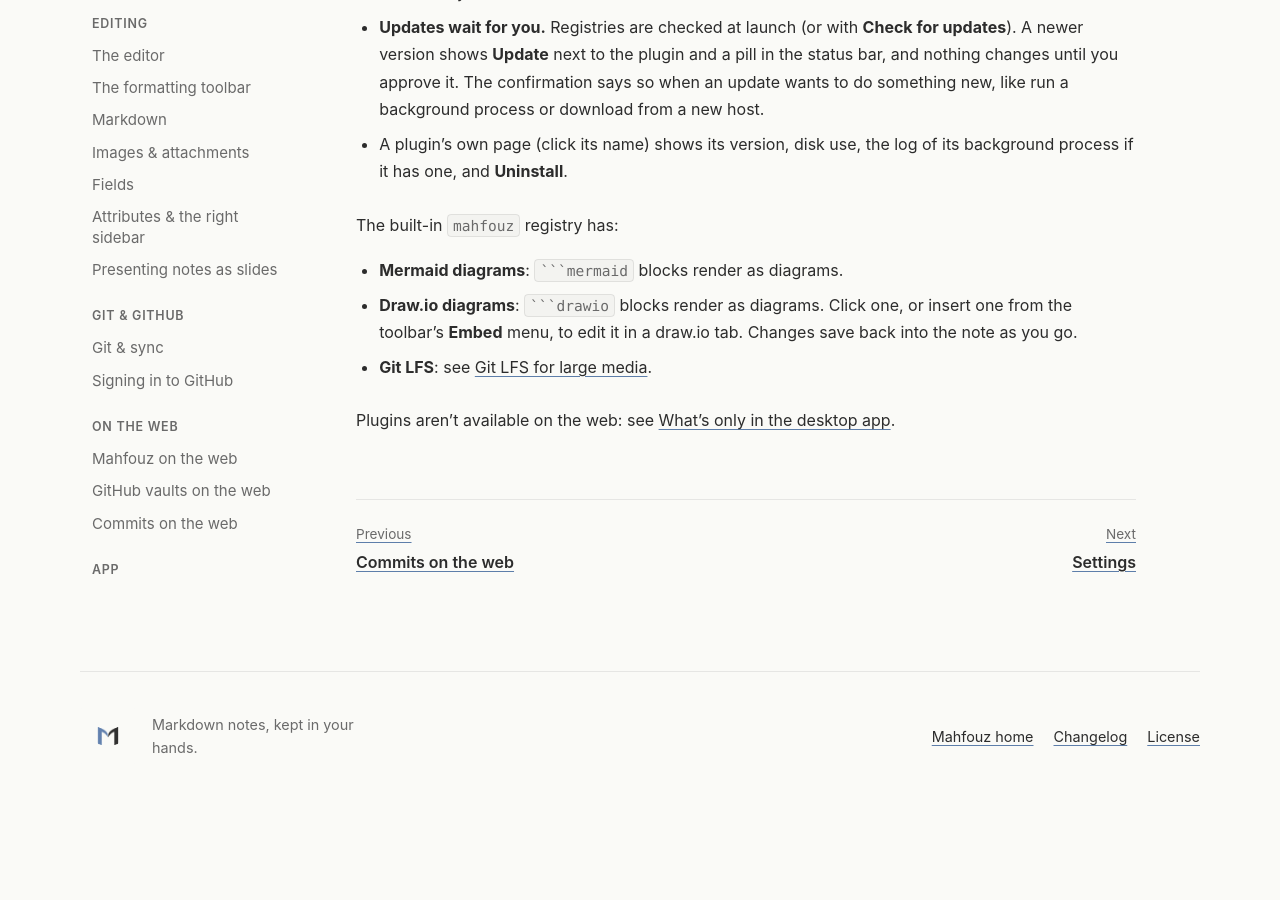
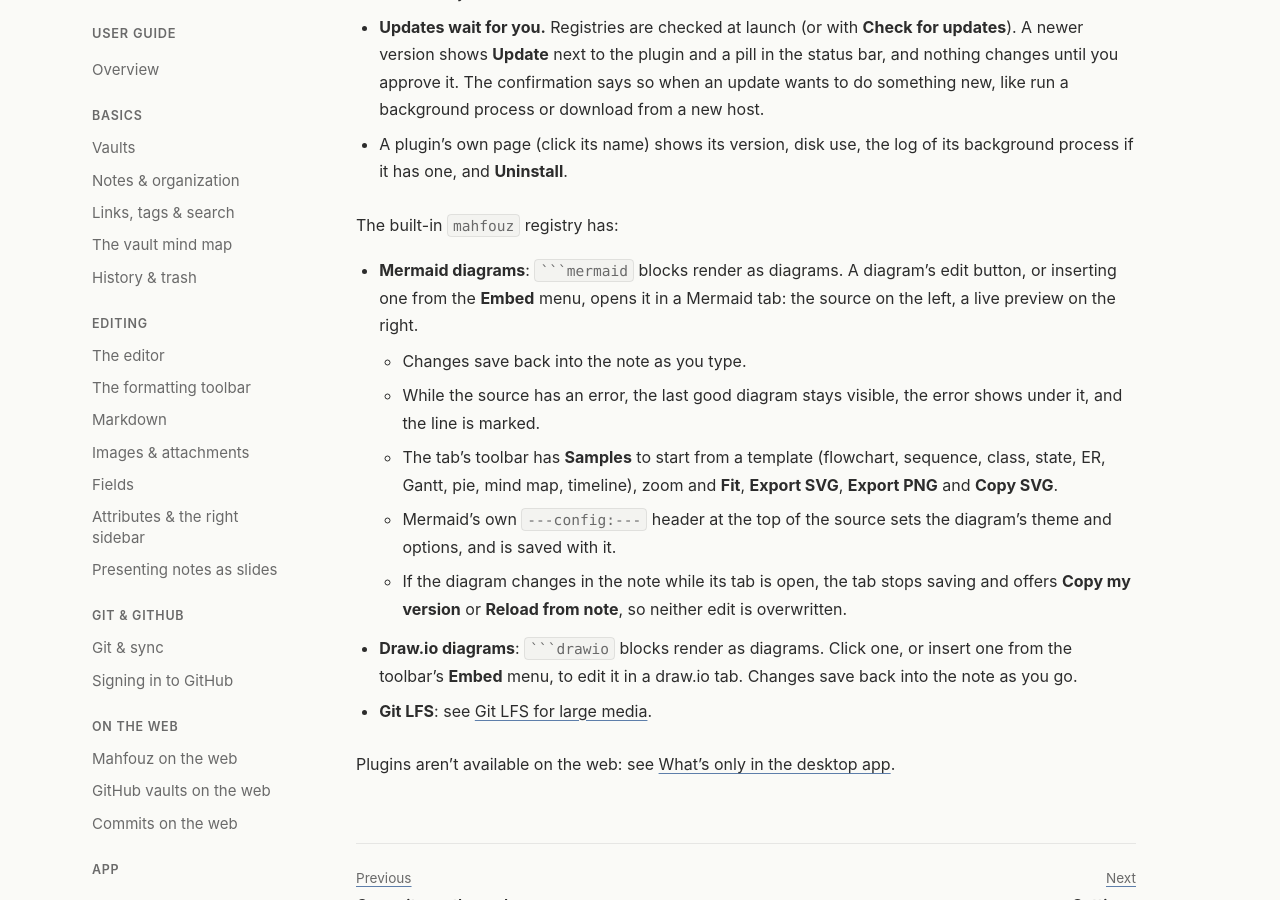
Before and after one commit to mahfouz-app/docs, a Jekyll site: the page built from guide/plugins.md, in a window 1280 px wide and 900 px high, scrolled down 636 px. Built offline with Jekyll 4.4.1, drawn with Linux system fonts in a browser that asks for light colours; before the commit the page ends 1436 px from its top, so only the background shows below that.

Commit message:
guide: the Mermaid editor tab
Co-Authored-By: Claude Opus 5.5 <noreply@anthropic.com>

`````diff
--- a/guide/plugins.md
+++ b/guide/plugins.md
@@ -34,6 +34,19 @@ a GitHub `owner/repo`.
 The built-in `mahfouz` registry has:
 
 - **Mermaid diagrams**: ```` ```mermaid ```` blocks render as diagrams.
+  A diagram's edit button, or inserting one from the **Embed** menu, opens
+  it in a Mermaid tab: the source on the left, a live preview on the right.
+  - Changes save back into the note as you type.
+  - While the source has an error, the last good diagram stays visible,
+    the error shows under it, and the line is marked.
+  - The tab's toolbar has **Samples** to start from a template (flowchart,
+    sequence, class, state, ER, Gantt, pie, mind map, timeline), zoom and
+    **Fit**, **Export SVG**, **Export PNG** and **Copy SVG**.
+  - Mermaid's own `---config:---` header at the top of the source sets the
+    diagram's theme and options, and is saved with it.
+  - If the diagram changes in the note while its tab is open, the tab
+    stops saving and offers **Copy my version** or **Reload from note**,
+    so neither edit is overwritten.
 - **Draw.io diagrams**: ```` ```drawio ```` blocks render as diagrams. Click
   one, or insert one from the toolbar's **Embed** menu, to edit it in a
   draw.io tab. Changes save back into the note as you go.
`````
